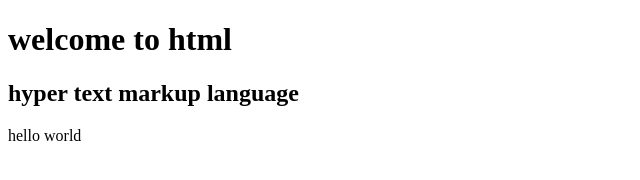
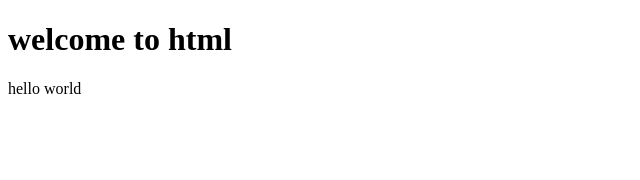
Before and after one commit to Janaki04/html, a plain HTML site: page index.html in a window 1280 px wide. Shown: the whole page, without its empty margins (0-640 px from the left). Drawn offline with Linux system fonts and the light colour scheme.

Commit message:
first commit

```diff
--- a/index.html
+++ b/index.html
@@ -8,7 +8,6 @@
 </head>
 <body>
     <h1>welcome to html</h1>
-    <h2>hyper text markup language</h2>
    <p>hello world</p>
 </body>
 </html>
```
